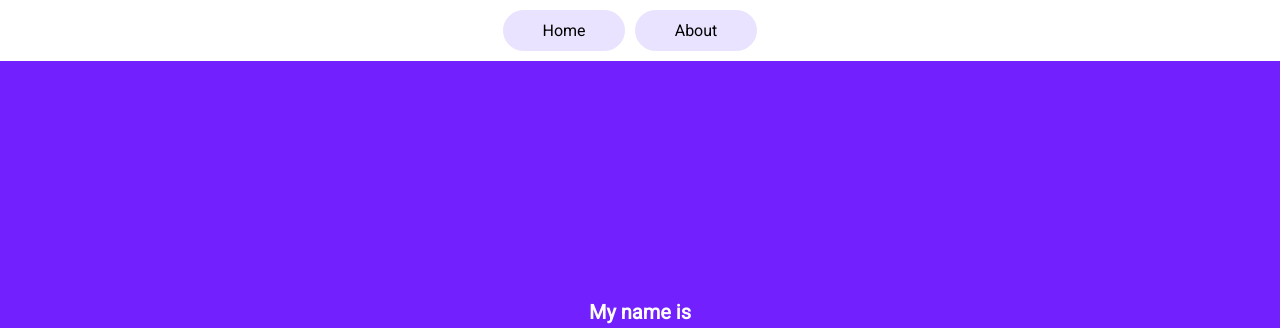
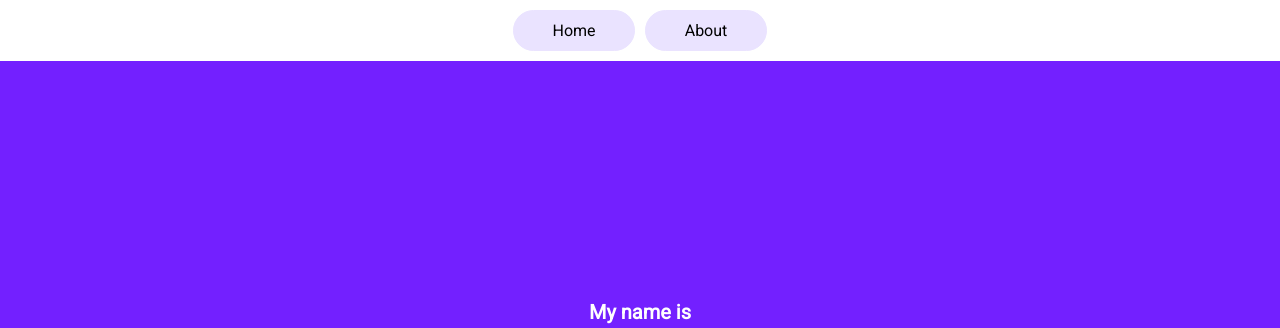
Before and after one commit to stslaug/seanslaughter.dev, a PHP site: page / in a window 1280 px wide. Shown: the top 328 px of the page. Run offline with PHP 8.4, Linux system fonts and the light colour scheme.

Commit message:
Updated CSS Centered Menu Top
Signed-off-by: Tyler Slaughter <stslaug@gmail.com>

```diff
--- a/index.html
+++ b/index.html
@@ -1,10 +1,7 @@
 <!DOCTYPE html>
 <html lang="en">
     <head>
-        <!-- Character encoding -->
         <meta charset="utf-8">
-
-        <!-- Responsive design: sets the viewport to the device width and initial scale -->
         <meta name="viewport" content="width=device-width, initial-scale=1, shrink-to-fit=no">
 
         <!-- Page description and author -->
@@ -14,12 +11,10 @@
         <!-- Page title -->
         <title>Sean Tyler Slaughter | Web Development</title>
 
-        <!-- Favicon and app icons -->
         <link rel="icon" type="image/svg" href="assets/images/icon.svg" sizes="32x32">
         <link rel="icon" type="image/svg" href="assets/images/icon.svg" sizes="16x16">
-        <link rel="apple-touch-icon" href="assets/images/icon.svg">
 
-        <!-- External CSS or script links -->
+        <!-- CSS and script links -->
         <link rel="stylesheet" href="styles/general.css">
         <script src="scripts/general.js"></script>
     </head>
@@ -32,7 +27,7 @@
             </div>
         </div>
 
-
+        <!-- The Welcome Splash -->
         <div class="welcome-splash" id="welcome-splash">
             <h2>My name is</h2>
             <h1>Sean Tyler Slaughter</h1>
@@ -40,6 +35,7 @@
             <a id="welcome-continue" class="menu-bubble-item" href="#about">Continue</a>
         </div>
 
+        <!-- About me Section -->
         <div class="about-me" id="about">
             <div class="side-image">
                 <img alt="Image of Sean Tyler Slaughter Smiling in a Black Shirt" src="assets/images/homepage/headshot.png">
--- a/styles/general.css
+++ b/styles/general.css
@@ -17,7 +17,6 @@ html
 }
 body {
     font-family: 'Roboto', sans-serif;
-
 }
 
 
@@ -26,22 +25,21 @@ body {
     background-color: white;
     margin: -8px;
     top: 0;
+    z-index: 10;
     overflow: hidden;
 }
 
 .menu-bubble
 {
-
     align-self: center;
     justify-content: center;
     display: grid;
-    grid-template-columns: auto auto auto auto;
+    grid-template-columns: auto auto;
     gap: 10px;
     border: 3px var(--purple);
     border-style: none none solid none;
+}
 
-
-}
 .menu-bubble-item
 {
     padding: 10px;
@@ -58,6 +56,7 @@ body {
     background-color: var(--grey);
 
 }
+
 .menu-bubble-item:hover
 {
     cursor: pointer;
@@ -104,17 +103,16 @@ body {
 }
 
 
-
 .welcome-splash h1
 {
     margin: -5px 0 -5px 0;
     font-size: 48px;
 }
+
 .welcome-splash h2
 {
     font-size: 20px;
 }
-
 
 .about-me
 {
```
